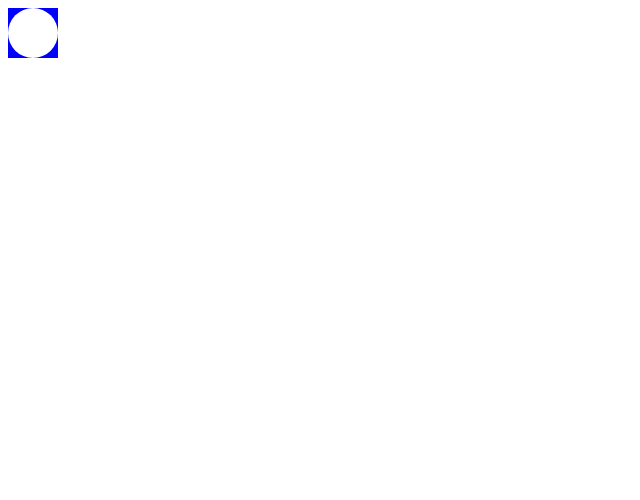
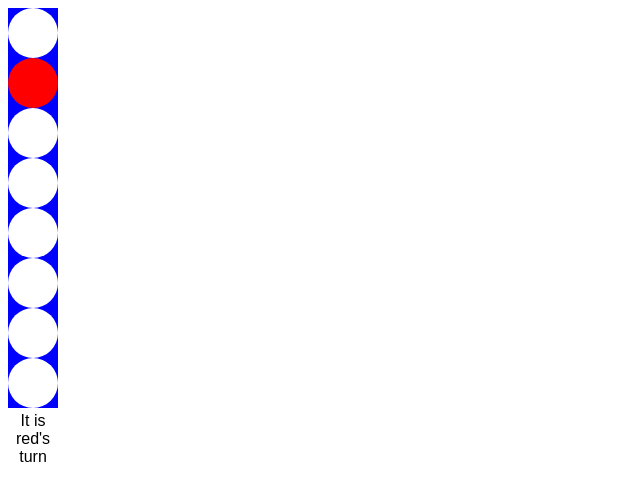
Before and after one commit to wojm/a-codebase, a React (Create React App) app: page / in a window 1280 px wide. Shown: the top 500 px of the page, without its empty margins (0-640 px from the left). Built offline with nearby package versions, Linux system fonts and the light colour scheme.

Commit message:
Connect4 637

```diff
--- a/src/App.js
+++ b/src/App.js
@@ -1,10 +1,39 @@
+import { useState } from "react";
 import "./styles.css";
 
 export default function App() {
+  let [playerTurn, changePlayerTurn] = useState("red");
+  let [chips, changeChips] = useState([]);
+  function togglePlayerTurn() {
+    if (playerTurn === "red") {
+      changePlayerTurn("yellow");
+    } else {
+      changePlayerTurn("red");
+    }
+  }
+  function addChips() {
+    if (chips.length < 8) {
+      changeChips([...chips, playerTurn]);
+      togglePlayerTurn();
+    }
+  }
+
   return (
     <div className="App">
       <div className="blue">
         <div className="slot"></div>
+        <div className="blue" onClick={togglePlayerTurn}>
+          <div className={`slot ${playerTurn}`}></div>
+          <div className="board" onClick={addChips}>
+            <div className={`slot ${chips[5]}`}></div>
+            <div className={`slot ${chips[4]}`}></div>
+            <div className={`slot ${chips[3]}`}></div>
+            <div className={`slot ${chips[2]}`}></div>
+            <div className={`slot ${chips[1]}`}></div>
+            <div className={`slot ${chips[0]}`}></div>
+          </div>
+          It is {playerTurn}'s turn
+        </div>
       </div>
     </div>
   );
--- a/src/index.js
+++ b/src/index.js
@@ -2,6 +2,16 @@ import { StrictMode } from "react";
 import ReactDOM from "react-dom";
 
 import App from "./App";
+function connectSlots() {
+  let [playerTurn, changePlayerTurn] = useState("red");
+  function togglePlayerTurn() {
+    if (playerTurn == "red") {
+      changePlayerTurn("yellow");
+    } else {
+      changePlayerTurn("red");
+    }
+  }
+}
 
 const rootElement = document.getElementById("root");
 ReactDOM.render(
--- a/src/styles.css
+++ b/src/styles.css
@@ -14,3 +14,16 @@
   height: 50px;
   width: 50px;
 }
+.column {
+  display: inline-block;
+}
+.board {
+  background-color: blue;
+  display: inline-block;
+}
+.red {
+  background-color: red;
+}
+.yellow {
+  background-color: yellow;
+}
```
Also changed, not shown: src/App.1.js (added, +16 -0 lines).
